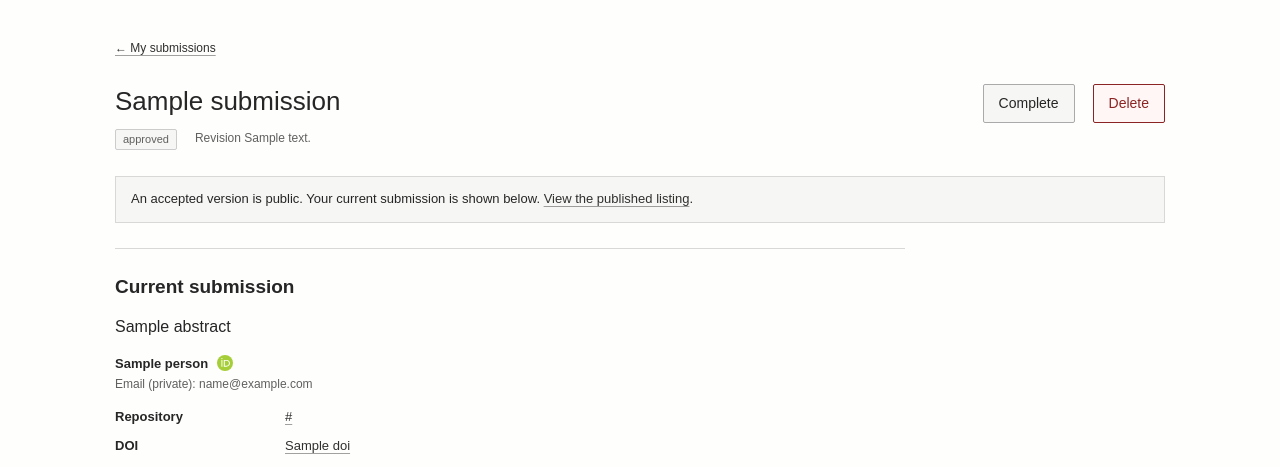
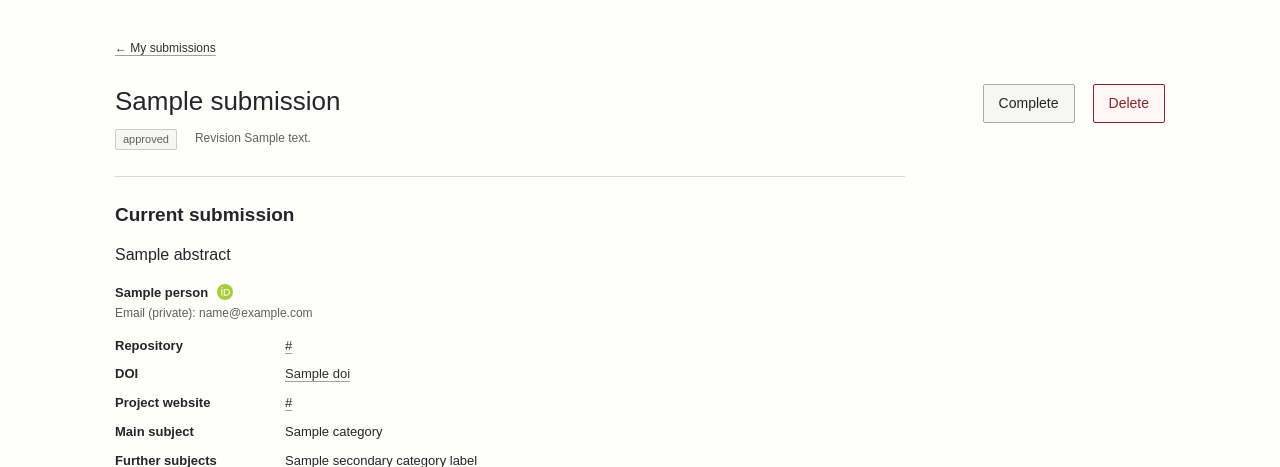
Before and after one commit to MathStoa/mathstoa.github.io, a Django app: template server/templates/submissions/detail.html in a window 1280 px wide. Shown: the part 127-594 px from the top of the page. Run offline with Django 5.2, Linux system fonts and the light colour scheme; the template is opened without the code that fills it: most values are stand-ins (such as "Sample title", 1, 10 or a date in 2020); data that the repository does not hold is empty; parts of the project's set-up code (start-up, migrations or seed data) failed here and were passed over.

Commit message:
Remove redundant published submission notice

```diff
--- a/server/templates/submissions/detail.html
+++ b/server/templates/submissions/detail.html
@@ -12,9 +12,6 @@
       <a class="button button-delete" href="{% url 'submissions:delete' pk=submission.pk %}">Delete</a>
     </div>
   </div>
-  {% if submission.published_revision %}
-    <p class="notice">An accepted version is public. Your current submission is shown below. <a href="/project.html?id={{ submission.public_id|urlencode }}">View the published listing</a>.</p>
-  {% endif %}
   <div class="submission-detail">
     <article class="submission-details">
       <section>
```
